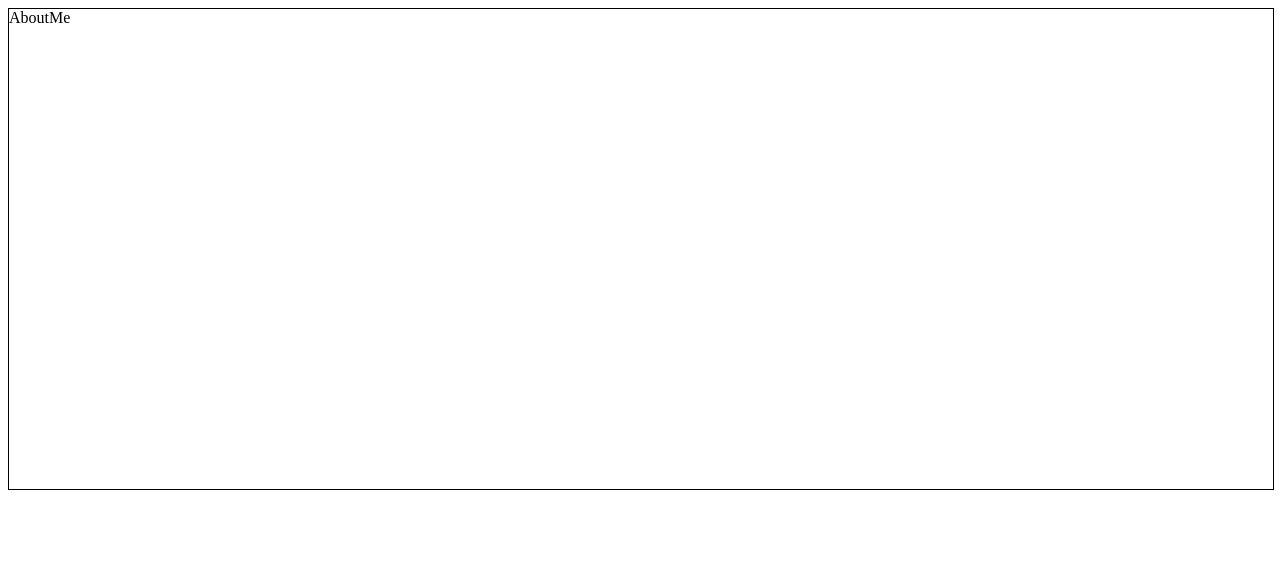
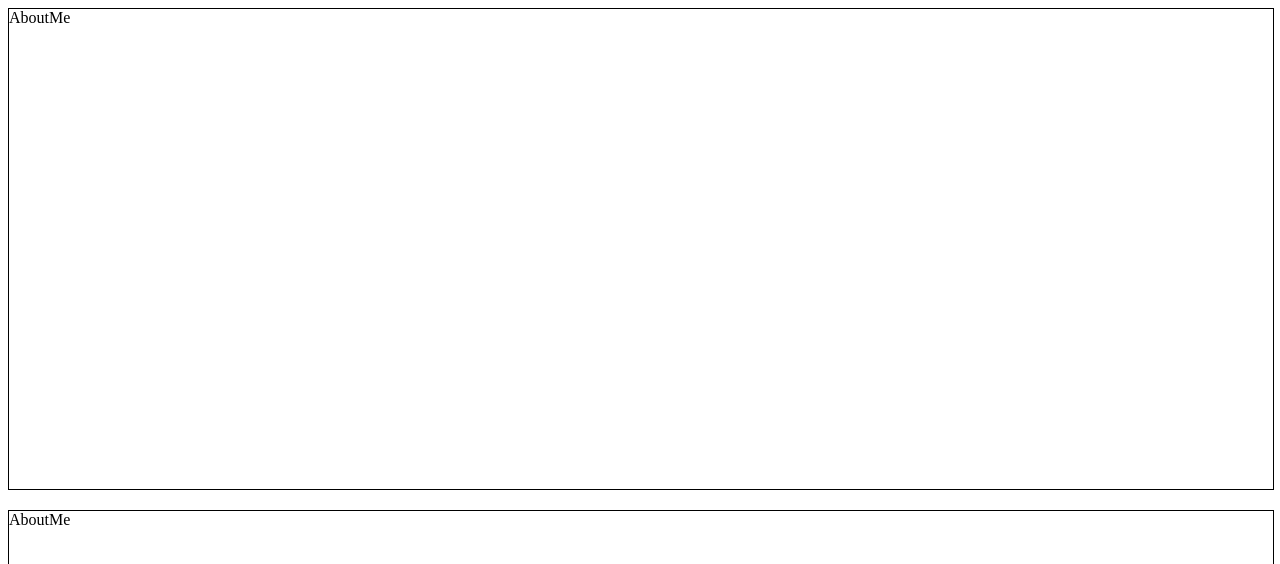
Before and after one commit to akashleo/portfolio, a Next.js app: page /AboutMe in a window 1280 px wide. Shown: the top 564 px of the page. Built offline with nearby package versions, Linux system fonts and the light colour scheme.

Commit message:
about update

```diff
--- a/src/pages/AboutMe.jsx
+++ b/src/pages/AboutMe.jsx
@@ -3,6 +3,9 @@ import "./pages.css";
 
 export default function AboutMe() {
   return (
-    <div className="about-section">AboutMe</div>
+  <div>
+      <div className="about-section">AboutMe</div>
+     <div className="about-section">AboutMe</div>
+  </div>
   )
 }
```
